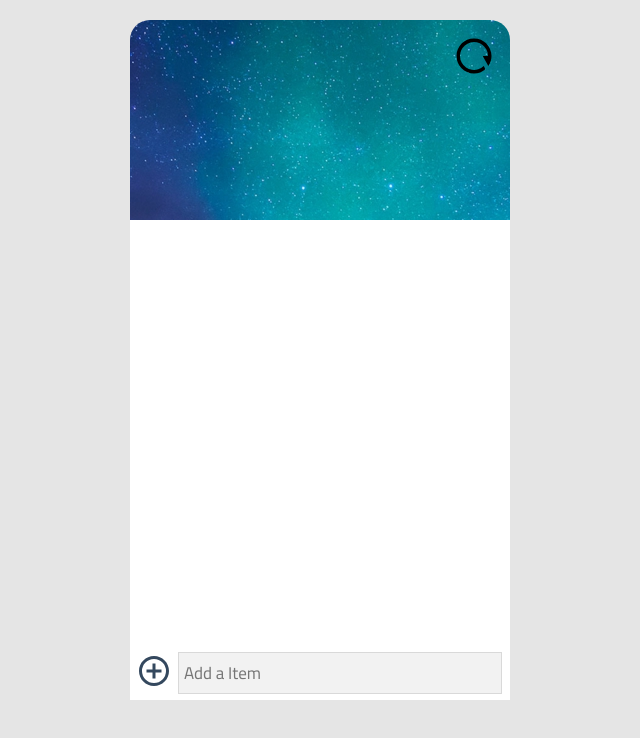
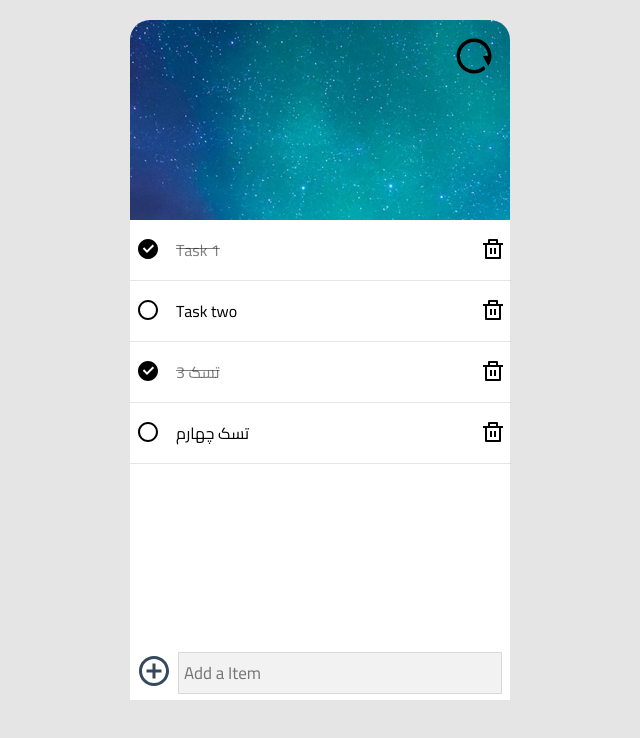
Before and after one commit to SepandJP/todo-js-localstorage, a website built with webpack: page public/index.html in a window 1280 px wide. Shown: the whole page, without its empty margins (320-960 px from the left). Built offline with nearby package versions, Linux system fonts and the light colour scheme.

Commit message:
Create DOM for tasks list

```diff
--- a/public/sample-tasks.json
+++ b/public/sample-tasks.json
@@ -3,7 +3,7 @@
         {
             "id": "1",
             "title": "Task 1",
-            "done": false
+            "done": true
         },
         {
             "id": "2",
@@ -13,7 +13,7 @@
         {
             "id": "3",
             "title": "تسک 3",
-            "done": false
+            "done": true
         },
         {
             "id": "4",
--- a/public/styles/index.css
+++ b/public/styles/index.css
@@ -135,3 +135,13 @@ input {
 	font-size: 17px;
 	padding-left: 5px;
 }
+
+.done-item {
+	text-decoration: line-through;
+	color: rgba(0,0,0,.5);
+}
+
+.undone-item {
+	text-decoration: none;
+	color: rgba(0,0,0,1);
+}
--- a/src/scripts/createDOM.js
+++ b/src/scripts/createDOM.js
@@ -2,6 +2,23 @@
  * Show tasks with DOM
  */
 
+const trash = '<img src="images/trash-icon.svg" alt="trash task">'
+const check = '<img src="images/check-icon.svg" alt="check done task">'
+const checked = '<img src="images/checked-icon.svg" alt="uncheck undone task">'
+
 export class createDOM {
-
+    displayTasks(tasks) {
+        const tasksDOM = document.querySelector('#todo-tasks-list')
+        let result = ''
+        tasks.forEach(item => {
+            // const
+            result += `
+            <li class="items">
+                <button class="trash-icon">${item.done ? checked : check}</button>
+                <p class="${item.done ? 'done-item' : 'undone-item' }">${item.title}</p>
+                <button>${trash}</button>
+            </li>`
+        });
+        tasksDOM.innerHTML = result
+    }
 }
--- a/src/scripts/fetchFromFile.js
+++ b/src/scripts/fetchFromFile.js
@@ -3,14 +3,13 @@
  */
 
 const tasks_database_file_path = 'sample-tasks.json'
-console.log(tasks_database_file_path)
 
 export class fetchFromFile{
     async getTasks() {
         try {
             const result = await fetch(tasks_database_file_path);
             const data = await result.json()
-            let tasks = data.items
+            return data.items
         } catch (error) {
             console.log(error)
         }
--- a/src/scripts/main.js
+++ b/src/scripts/main.js
@@ -5,9 +5,9 @@ import {insertToFile} from './insertToFile.js'
 let tasksList = []
 
 document.addEventListener('DOMContentLoaded', () => {
-    const Storage = new createDOM
+    const view = new createDOM
     const task = new fetchFromFile
-    const view = new insertToFile
+    const storage = new insertToFile
 
-    task.getTasks().then((data) => console.log(data))
+    task.getTasks().then((data) => view.displayTasks(data))
 })
```
Also changed, not shown: public/images/check-icon.svg (added), public/images/checked-icon.svg (added), public/images/trash-icon.svg (added).
